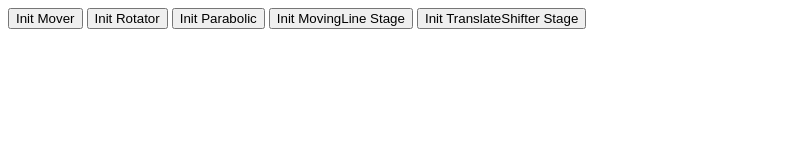
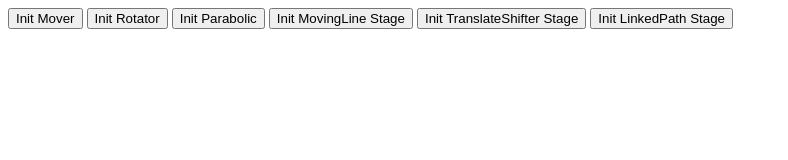
Before and after one commit to Anwesh43/some-js-ui-experiments, a plain HTML site: page index.html in a window 1280 px wide. Shown: the whole page, without its empty margins (0-788 px from the left). Drawn offline with Linux system fonts and the light colour scheme.

Commit message:
using linkedPathStage in index.html

```diff
--- a/index.html
+++ b/index.html
@@ -4,6 +4,7 @@
 <button id="parabolic_path_click" onclick="initParabolicPathStage()">Init Parabolic</button>
 <button id="moving_line_stage_button" onclick="initMovingLineStage()">Init MovingLine Stage</button>
 <button id="moving_line_stage_button" onclick="initTranslateShifterStage()">Init TranslateShifter Stage</button>
+<button id="linked_path_stage" onclick="initLinkedPathStage()">Init LinkedPath Stage</button>
 <script src="TouchDownBallMover.js">
 </script>
 <script src="DimensionController.js">
@@ -18,4 +19,6 @@
 </script>
 <script src="TranslateShifterStage.js">
 </script>
+<script src="LinkedPathStage.js">
+</script>
 </body>
```
